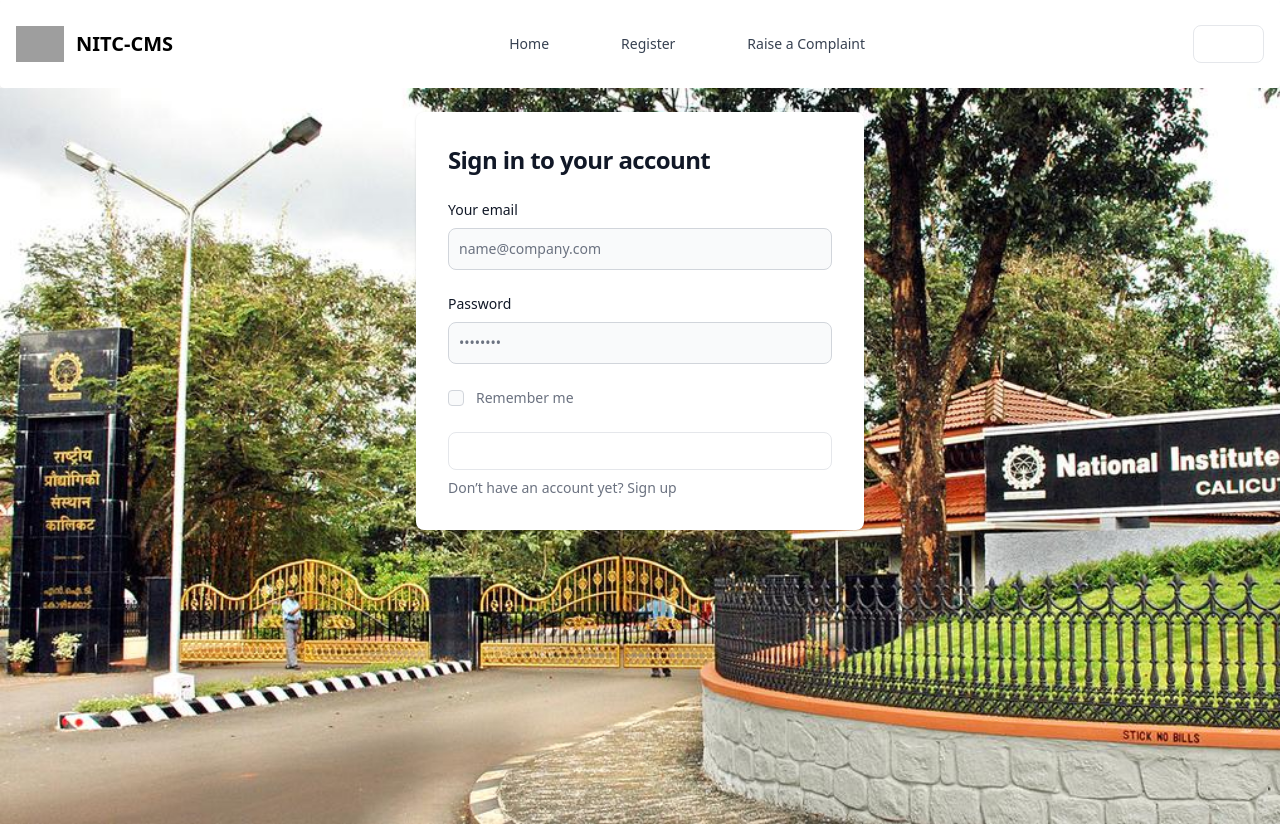
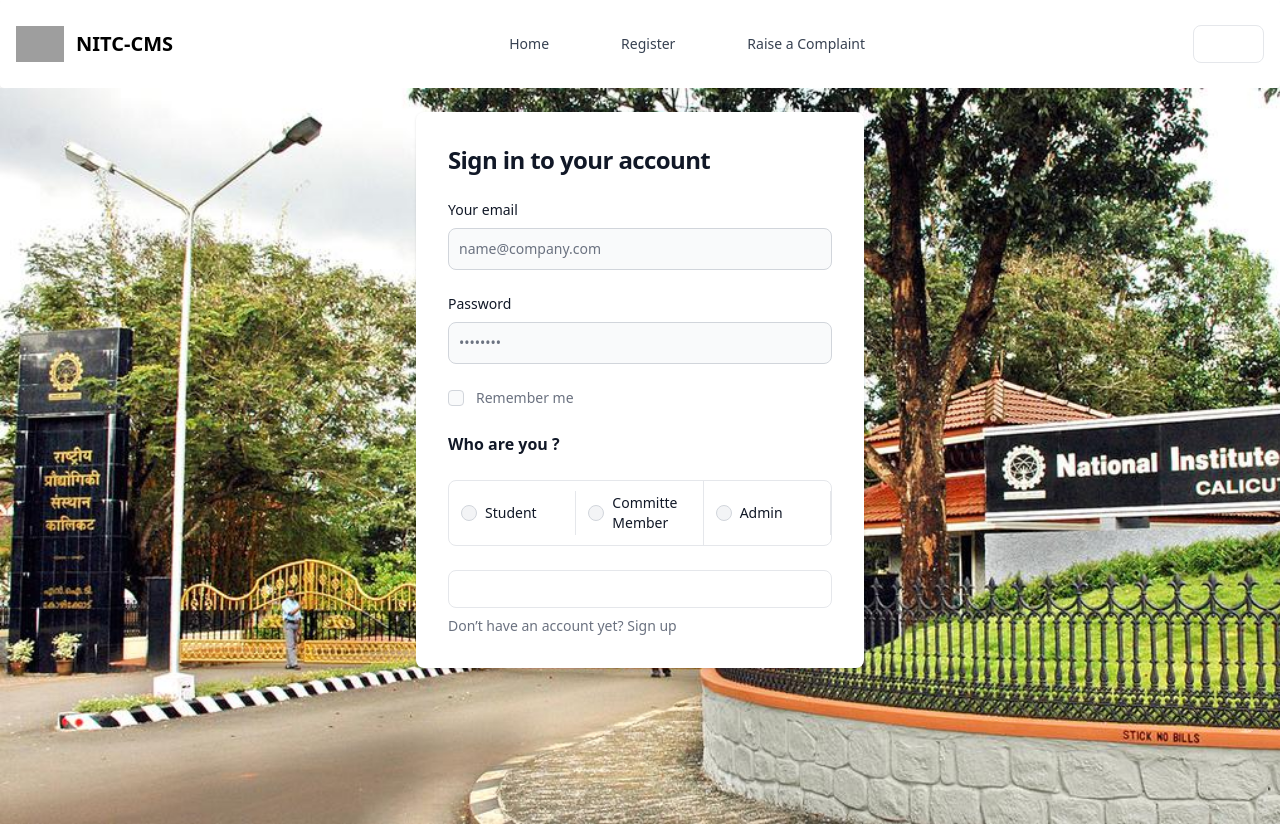
Before and after one commit to AmalkrishnaAS/NITC-CMS-Frontend, a Next.js app: page /login in a window 1280 px wide. Built offline with nearby package versions, Linux system fonts and the light colour scheme; grey boxes are pictures that could not be loaded.

Commit message:
radio group login

```diff
--- a/pages/login.jsx
+++ b/pages/login.jsx
@@ -45,6 +45,27 @@ const login = () => {
                         </div>
 
                     </div>
+                    <h3 class="mb-4 font-semibold text-gray-900 dark:text-white">Who are you ? </h3>
+<ul class="items-center w-full text-sm font-medium text-gray-900 bg-white rounded-lg border border-gray-200 sm:flex dark:bg-gray-700 dark:border-gray-600 dark:text-white">
+    <li class="w-full border-b border-gray-200 sm:border-b-0 sm:border-r dark:border-gray-600">
+        <div class="flex items-center pl-3">
+            <input id="horizontal-list-radio-license" type="radio" value="" name="list-radio" class="w-4 h-4 text-blue-600 bg-gray-100 border-gray-300 focus:ring-blue-500 dark:focus:ring-blue-600 dark:ring-offset-gray-700 focus:ring-2 dark:bg-gray-600 dark:border-gray-500" />
+            <label for="horizontal-list-radio-license" class="py-3 ml-2 w-full text-sm font-medium text-gray-900 dark:text-gray-300">Student </label>
+        </div>
+    </li>
+    <li class="w-full border-b border-gray-200 sm:border-b-0 sm:border-r dark:border-gray-600">
+        <div class="flex items-center pl-3">
+            <input id="horizontal-list-radio-id" type="radio" value="" name="list-radio" class="w-4 h-4 text-blue-600 bg-gray-100 border-gray-300 focus:ring-blue-500 dark:focus:ring-blue-600 dark:ring-offset-gray-700 focus:ring-2 dark:bg-gray-600 dark:border-gray-500" />
+            <label for="horizontal-list-radio-id" class="py-3 ml-2 w-full text-sm font-medium text-gray-900 dark:text-gray-300">Committe Member</label>
+        </div>
+    </li>
+    <li class="w-full border-b border-gray-200 sm:border-b-0 sm:border-r dark:border-gray-600">
+        <div class="flex items-center pl-3">
+            <input id="horizontal-list-radio-millitary" type="radio" value="" name="list-radio" class="w-4 h-4 text-blue-600 bg-gray-100 border-gray-300 focus:ring-blue-500 dark:focus:ring-blue-600 dark:ring-offset-gray-700 focus:ring-2 dark:bg-gray-600 dark:border-gray-500" />
+            <label for="horizontal-list-radio-millitary" class="py-3 ml-2 w-full text-sm font-medium text-gray-900 dark:text-gray-300">Admin</label>
+        </div>
+    </li>
+    </ul>
                    <Button
                    className='w-full'
                    >
```
